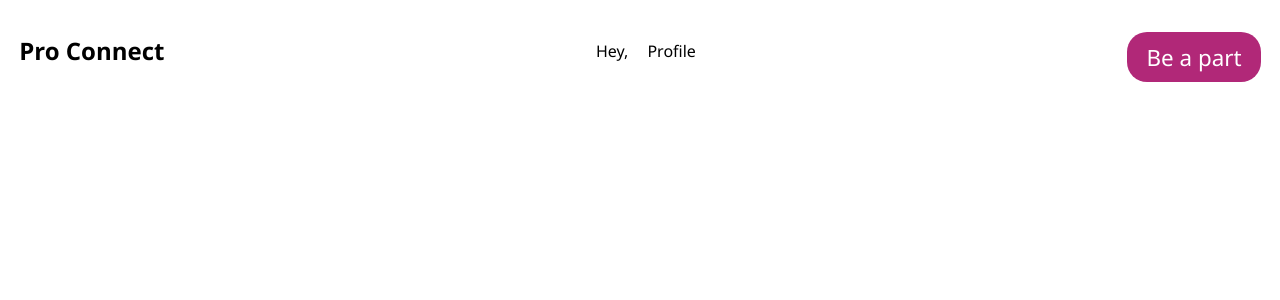
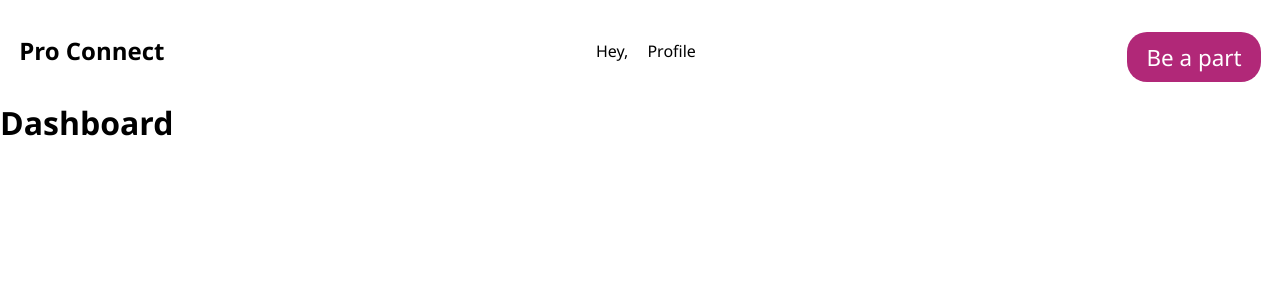
Before and after one commit to Khushi-code162/ProConnect, a Next.js app in the folder frontend/: page /dashboard in a window 1280 px wide. Shown: the top 300 px of the page. Built offline with nearby package versions, Linux system fonts and the light colour scheme; no server answers; sample sign-in values are in the browser's storage.

Commit message:
dashboard setup

```diff
--- /dev/null
+++ b/frontend/app/Layout/DashboardLayout/Dashboard.module.css
@@ -0,0 +1,3 @@
+.homeContainer {
+    display: flex;
+}
--- /dev/null
+++ b/frontend/app/Layout/DashboardLayout/page.js
@@ -0,0 +1,23 @@
+import React from 'react';
+import styles from "./Dashboard.module.css";
+
+const DashboardLayout = ({children}) => {
+  return (
+    <div>
+        <div className="container">
+      <div className={styles.homeContainer}>
+        <div className="homeContainer__leftBar"></div>
+
+      </div>
+
+    <div className = "homeContainer__feedContainer">
+        {children}
+        </div>
+
+    </div>
+    <div className='homeContainer__extraContainer'></div>
+    </div>
+  )
+}
+
+export default DashboardLayout
--- a/frontend/app/dashboard/page.js
+++ b/frontend/app/dashboard/page.js
@@ -5,6 +5,7 @@ import { useDispatch, useSelector } from 'react-redux';
 import { getAllPosts } from '@/config/redux/action/postAction';
 import { getAboutUser } from '@/config/redux/action/authAction';
 import UserLayout from '../Layout/UserLayout/UserLayout';
+import DashboardLayout from '../Layout/DashboardLayout/page';
 
 function Dashboard() {
 
@@ -36,10 +37,9 @@ function Dashboard() {
 
   return (
     <UserLayout>
-
-      {authState.profileFetched && <div>
-        Hey {authState.user?.userId?.name}
-        </div>}
+    <DashboardLayout>
+      <h1>Dashboard</h1>
+    </DashboardLayout>
     </UserLayout>
   );
 }
```
